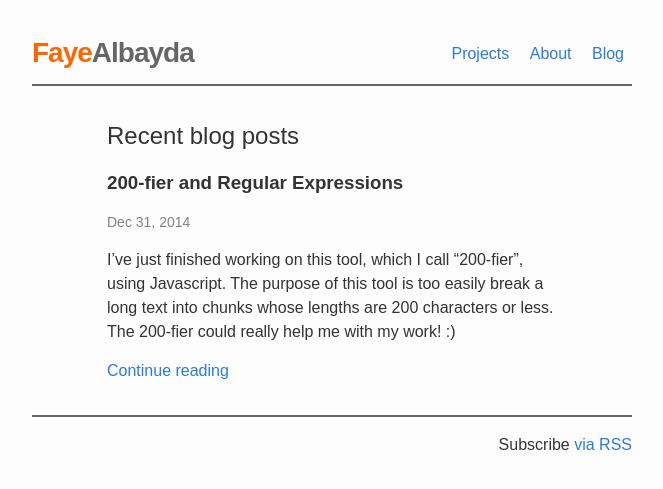
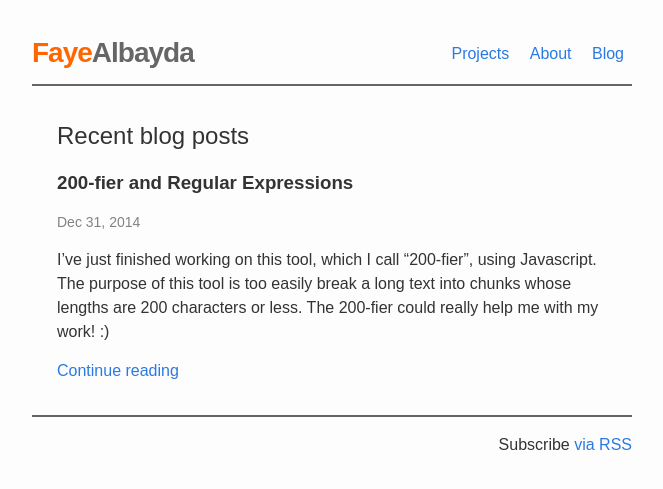
Before and after one commit to FayeA/fayea.github.io, a Jekyll site: the page built from index.html, in a window 1280 px wide. Shown: the top 489 px of the page, without its empty margins (308-971 px from the left). Built offline with Jekyll 4.4.1, drawn with Linux system fonts in a browser that asks for light colours.

Commit message:
Update layout.css (increase max width of content)

```diff
--- a/css/layout.css
+++ b/css/layout.css
@@ -36,7 +36,7 @@ li.navigation {
            Body
 --------------------------*/
 .body {
-	max-width: 450px;
+	max-width: 550px;
 	margin-left: auto;
 	margin-right: auto;
 	margin-bottom: 2rem;
```
